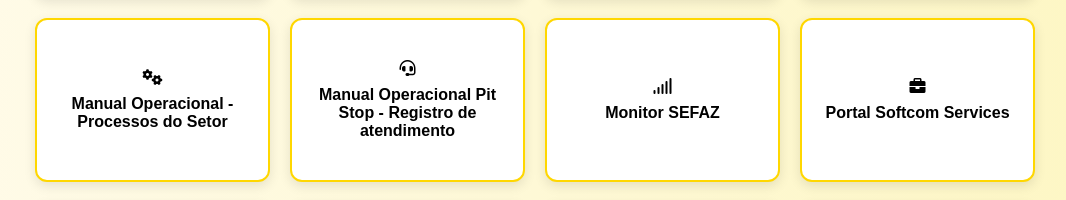
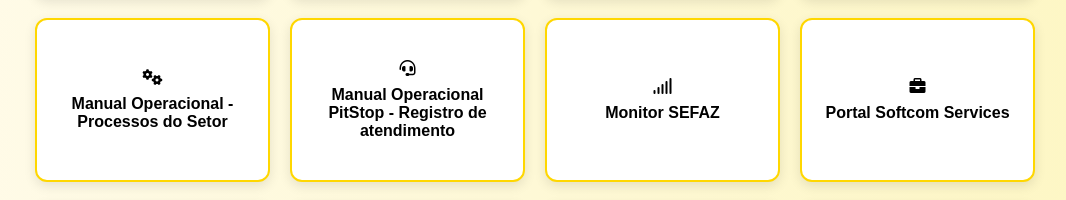
Before and after one commit to PITSTOPSOFTCOM/LinksRapidos, a plain HTML site: page index.html in a window 1280 px wide. Shown: the part 456-656 px from the top of the page, without its empty margins (105-1171 px from the left). Drawn offline with Linux system fonts and the light colour scheme.

Commit message:
Atualização do site com novas alterações

```diff
--- a/index.html
+++ b/index.html
@@ -121,7 +121,7 @@
       <a href="http://177.43.232.5:25123/helptools2/public/core/promover/detalhe/id/7524" target="_blank"><i class="fas fa-cogs"></i>Manual Operacional - Processos do Setor</a>
     </div>
     <div class="link-box">
-      <a href="http://177.43.232.5:25123/helptools2/public/core/promover/detalhe/id/7463" target="_blank"><i class="fas fa-headset"></i>Manual Operacional Pit Stop - Registro de atendimento</a>
+      <a href="http://177.43.232.5:25123/helptools2/public/core/promover/detalhe/id/7463" target="_blank"><i class="fas fa-headset"></i>Manual Operacional PitStop - Registro de atendimento</a>
     </div>
     <div class="link-box">
       <a href="https://www.nfe.fazenda.gov.br/portal/disponibilidade.aspx?versao=0.00&tipoConteudo=P2c98tUpxrI=" target="_blank"><i class="fas fa-signal"></i>Monitor SEFAZ</a>
```
